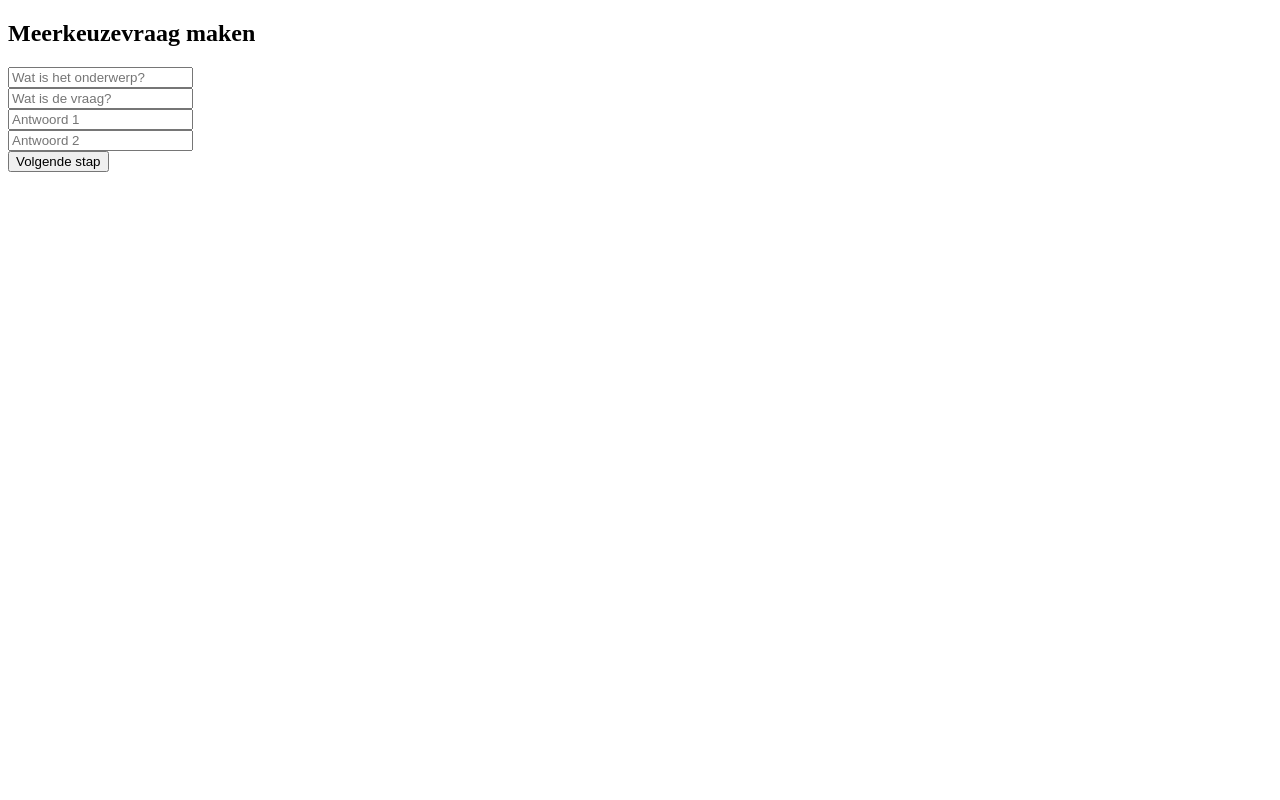
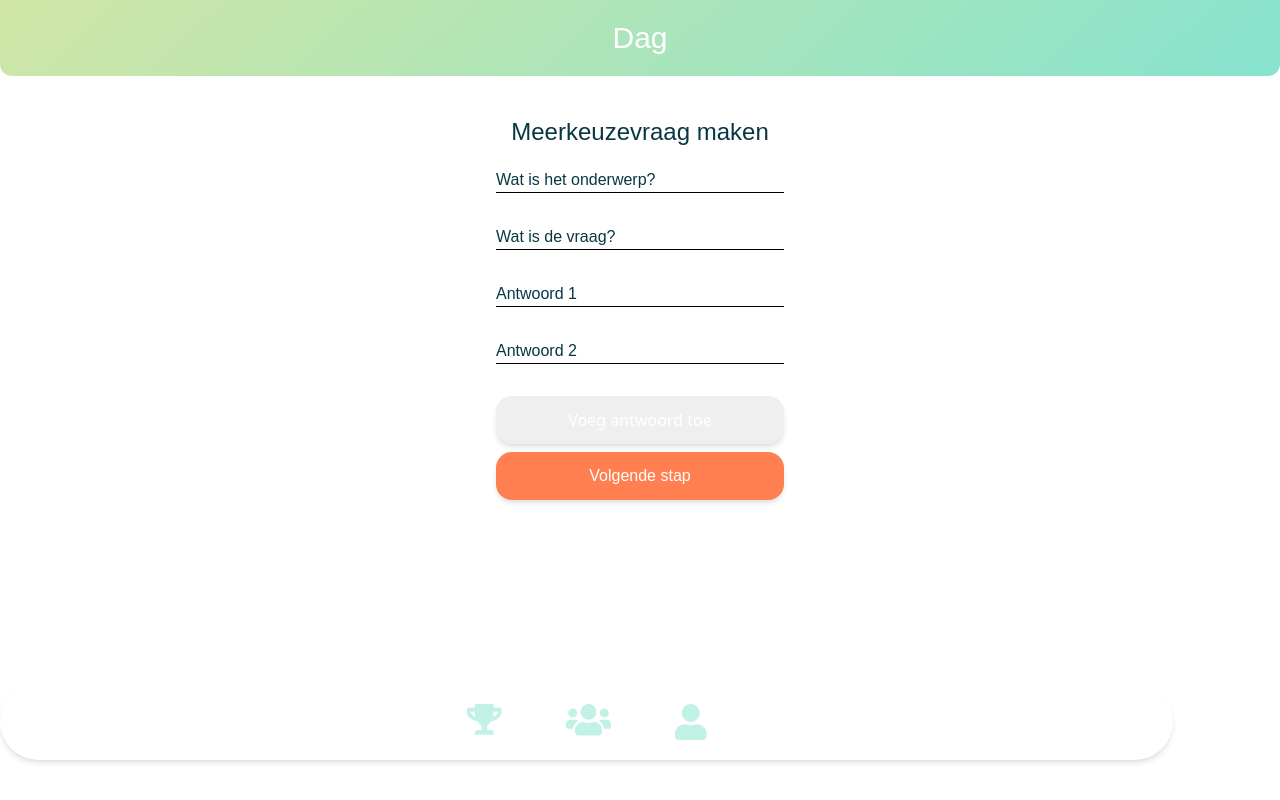
Before and after one commit to madoska/peerhood, a PHP site: page /question.php in a window 1280 px wide. Run offline with PHP 8.4, Linux system fonts and the light colour scheme; the visitor is signed in with stand-in values (Sample User, id 1); data that the repository does not hold is empty; style sheets or scripts are compiled from the project's sources.

Commit message:
Added css to question

```diff
--- a/question.php
+++ b/question.php
@@ -4,13 +4,13 @@ include_once(__DIR__ . "/classes/Question.php");
 
 $question = new Question();
 
-if(!empty($_POST)) {
+if (!empty($_POST)) {
 
-    if(!empty($_POST['vraag'])) {
+    if (!empty($_POST['vraag'])) {
         $vraag = $_POST['vraag'];
     }
 
-    if(!isset($error)) {
+    if (!isset($error)) {
         try {
             $question->setOnderwerp(htmlspecialchars($_POST['onderwerp']));
             $question->setVraag(htmlspecialchars($_POST['vraag']));
@@ -19,28 +19,34 @@ if(!empty($_POST)) {
             // methode
             $question->saveQuestion();
             var_dump($question);
-        }
-        catch (\Throwable $th) {
+        } catch (\Throwable $th) {
             $error = $th->getMessage();
         }
     }
-
 }
 
-?><!DOCTYPE html>
+?>
+<!DOCTYPE html>
 <html lang="en">
+
 <head>
     <meta charset="UTF-8">
     <meta http-equiv="X-UA-Compatible" content="IE=edge">
     <meta name="viewport" content="width=device-width, initial-scale=1.0">
+    <link rel="stylesheet" href="css/style.css">
+    <link rel="stylesheet" href="build/tailwind.css">
     <title>Meerkeuzevraag | peerhood</title>
 </head>
+
 <body>
+    <div class="px-5 py-5 mb-10 gradient rounded-b-xl">
+        <h1 class="text-3xl text-center text-white form_title">Dag</h1>
+    </div>
 
-<h2>Meerkeuzevraag maken</h2>
+    <h2 class="mb-5 text-2xl text-center form_title md:text-2xl">Meerkeuzevraag maken</h2>
     <form action="" method="POST">
 
-<?php if(isset($error)) : ?>
+        <?php if (isset($error)) : ?>
             <div class="form__error">
                 <p>
                     <?php echo $error; ?>
@@ -49,20 +55,28 @@ if(!empty($_POST)) {
         <?php endif; ?>
 
         <div>
-    <input type="text" name="onderwerp" id="onderwerp" placeholder="Wat is het onderwerp?">
+            <input class="block mb-8 ml-auto mr-auto bg-transparent border-b border-black w-52 form_field sm:w-64 md:w-72" type="text" name="onderwerp" id="onderwerp" placeholder="Wat is het onderwerp?">
         </div>
         <div>
-    <input type="text" name="vraag" id="vraag" placeholder="Wat is de vraag?">
+            <input class="block mb-8 ml-auto mr-auto bg-transparent border-b border-black w-52 form_field sm:w-64 md:w-72" type="text" name="vraag" id="vraag" placeholder="Wat is de vraag?">
         </div>
         <div>
-    <input type="text" name="antwoord1" id="antwoord1" placeholder="Antwoord 1">
+            <input class="block mb-8 ml-auto mr-auto bg-transparent border-b border-black w-52 form_field sm:w-64 md:w-72" type="text" name="antwoord1" id="antwoord1" placeholder="Antwoord 1">
         </div>
         <div>
-    <input type="text" name="antwoord2" id="antwoord2" placeholder="Antwoord 2">
+            <input class="block mb-8 ml-auto mr-auto bg-transparent border-b border-black w-52 form_field sm:w-64 md:w-72" type="text" name="antwoord2" id="antwoord2" placeholder="Antwoord 2">
         </div>
         <div>
-    <input type="submit" value="Volgende stap">
+            <input class="block h-12 mb-2 ml-auto mr-auto text-white shadow-md w-52 sm:w-64 bg_secondary_btn md:w-72 rounded-2xl" type="submit" value="Voeg antwoord toe">
+        </div>
+        <div>
+            <input class="block h-12 mb-2 ml-auto mr-auto text-white shadow-md w-52 sm:w-64 form_btn md:w-72 rounded-2xl" type="submit" value="Volgende stap">
         </div>
     </form>
 </body>
+
+<footer>
+    <?php include_once('nav.inc.php'); ?>
+</footer>
+
 </html>
```
Lines whose indentation alone changed are shown as unchanged.
